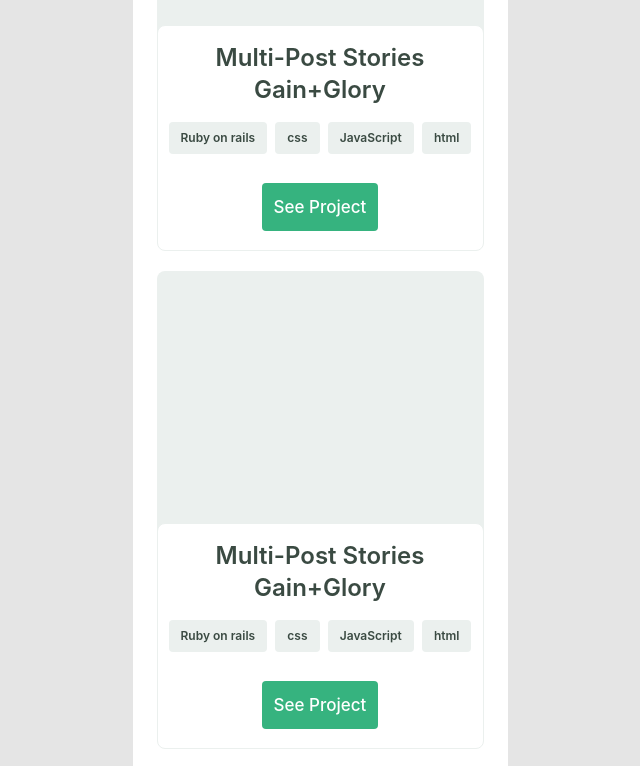
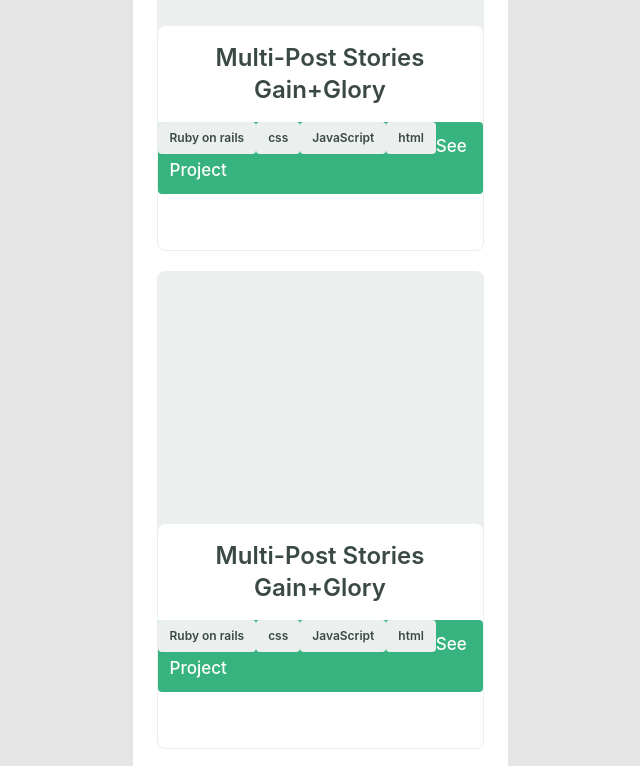
Before and after one commit to dd-obua/Dan-portfolio, a website: page index.html in a window 1280 px wide. Shown: the part 1140-1906 px from the top of the page, without its empty margins (320-960 px from the left). Drawn offline with Linux system fonts and the light colour scheme.

Commit message:
Remove flex styles and add float

```diff
--- a/style.css
+++ b/style.css
@@ -205,9 +205,7 @@ li {
 }
 
 .content ul {
-  display: flex;
-  justify-content: space-between;
-  margin: 0 11px 29px 11px;
+  margin: 0 auto;
 }
 
 .content li {
@@ -217,12 +215,12 @@ li {
   font-size: 12px;
   line-height: 16px;
   padding: 8px 12px;
+  float: left;
 }
 
 .btn {
-  display: flex;
-  justify-content: center;
   margin-bottom: 100px;
+  display: block;
 }
 
 a.btn {
@@ -238,10 +236,8 @@ a.btn {
 
 /* about me */
 .bg-img {
-  background:
-    url("./images/bg-img-1.svg") top right no-repeat,
-    url("./images/bg-img-2.svg") bottom left no-repeat,
-    #fff;
+  background: url("./images/bg-img-1.svg") top right no-repeat,
+    url("./images/bg-img-2.svg") bottom left no-repeat, #fff;
 }
 
 .about-me {
```
